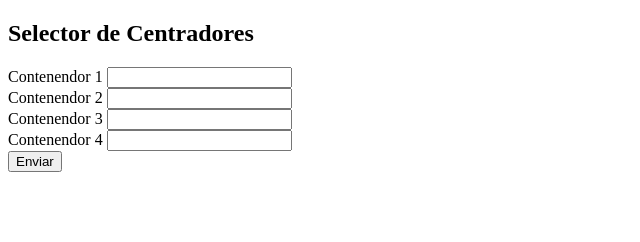
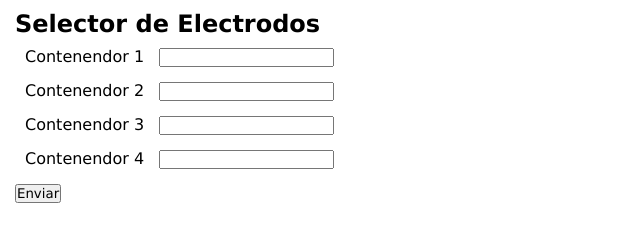
Before and after one commit to Doplax/TSD-Centradores-Electrodos, a plain HTML site: page index.html in a window 1280 px wide. Shown: the whole page, without its empty margins (0-640 px from the left). Drawn offline with Linux system fonts and the light colour scheme.

Commit message:
Antes de renombrar la carpeta

```diff
--- a/index.html
+++ b/index.html
@@ -5,16 +5,20 @@
     <meta http-equiv="X-UA-Compatible" content="IE=edge">
     <meta name="viewport" content="width=device-width, initial-scale=1.0">
     <link rel="stylesheet" href="./style.css">
+    <link rel="icon" href="https://tecsolda.com/wp-content/uploads/2022/05/cropped-logo-tecsolda-32x32.png">
+
     <title>Electrodos</title>
+
 </head>
 <body>
-    <h2>Selector de Centradores</h2>
+    <h2>Selector de Electrodos</h2>
     <div id="content">
-        <div>
-            <span class="content__1">Contenendor 1</span>
-            <input list="options" id="option-choice" class="content__1">
+
+        <div class="content__1">
+            <span>Contenendor 1</span>
+            <input list="options" id="option-choice">
             <datalist id="options">
-                <option value="option 1"></option>
+                <option value="option 1">
                 <option value="option 2">
                 <option value="option 3">
                 <option value="option 4">
@@ -23,7 +27,7 @@
 
         <div>
             <span>Contenendor 2</span>
-            <input list="options" id="option-choice" class="content__1">
+            <input list="options" id="option-choice">
             <datalist id="options">
                 <option value="option1">
                 <option value="option2">
@@ -34,7 +38,7 @@
 
         <div>
             <span>Contenendor 3</span>
-            <input list="options" id="option-choice" class="content__1">
+            <input list="options" id="option-choice">
             <datalist id="options">
                 <option value="option1">
                 <option value="option2">
@@ -45,7 +49,7 @@
 
         <div>
             <span>Contenendor 4</span>
-            <input list="options" id="option-choice" class="content__1">
+            <input list="options" id="option-choice">
             <datalist id="options">
                 <option value="option1">
                 <option value="option2">
--- a/style.css
+++ b/style.css
@@ -1,7 +1,10 @@
- .content_list{
-    display: block;
+/*
+
+*/
+* {
+    font-family: 'Lucida Sans', 'Lucida Sans Regular', 'Lucida Grande', 'Lucida Sans Unicode', Geneva, Verdana, sans-serif;
+    padding: 0px;
+    margin: 5px;
+
+
 }
-
-#content__1 {
-    display: inline;
-}
```
